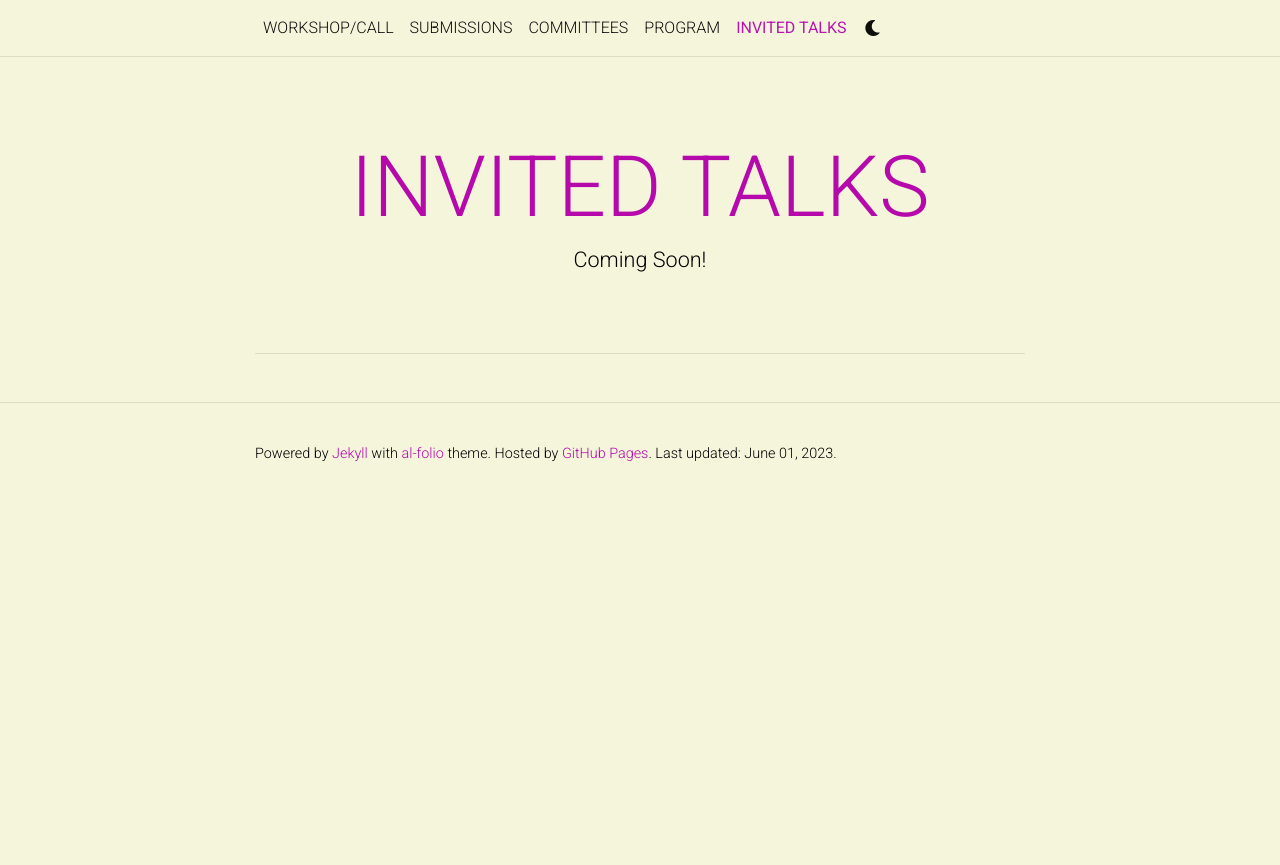
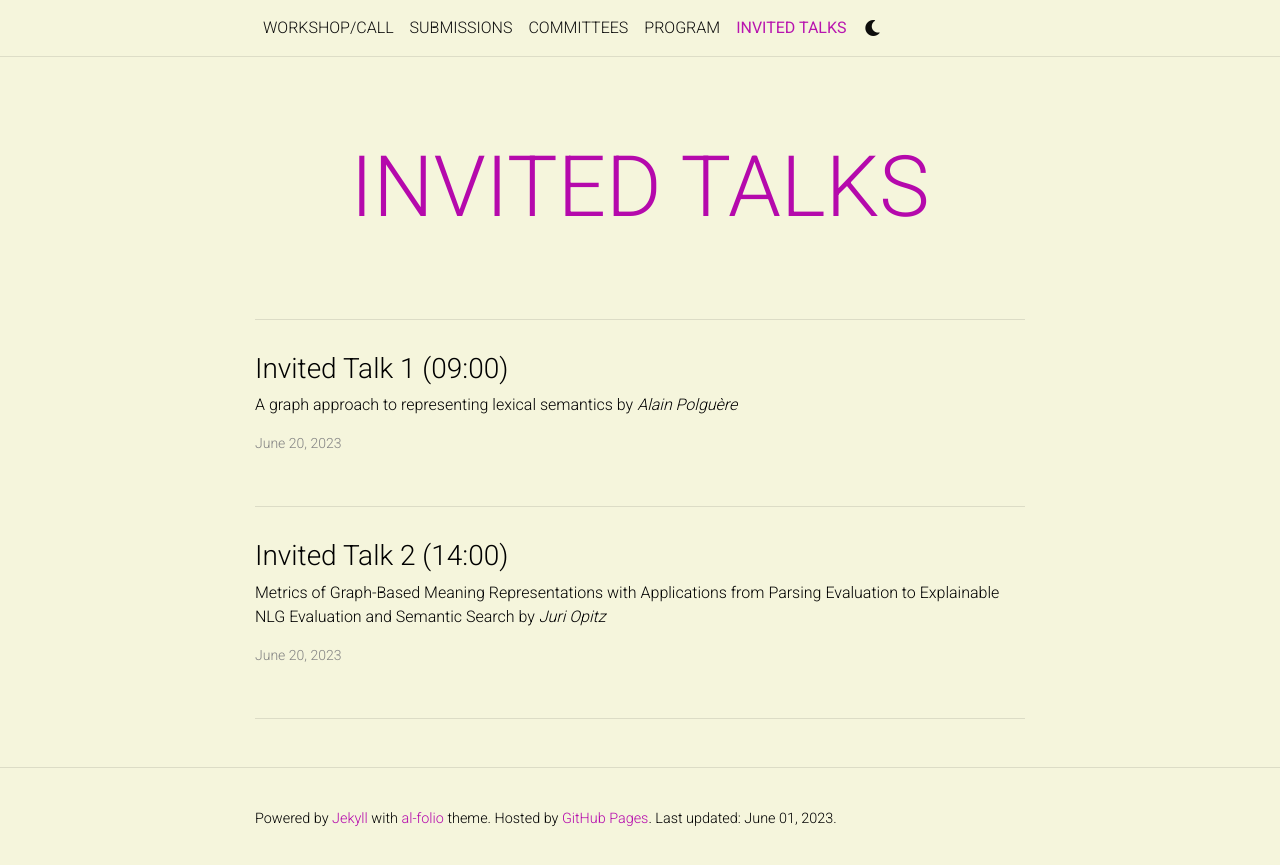
Before and after one commit to nschneid/DMR2023.github.io, a Jekyll site: the page built from invited_talks/index.html, in a window 1280 px wide. Shown: the top 865 px of the page. Built offline with Jekyll 4.4.1, drawn with Linux system fonts in a browser that asks for light colours; the list of posts is cut into pages by our own code; comment, search, counter and statistics services are not loaded; a style sheet for code colours, icons or effects is not loaded.

Commit message:
invitedtalks

```diff
--- a/_config.yml
+++ b/_config.yml
@@ -28,6 +28,7 @@ profile:
   ddls: ['Submission due', '<s>April 3, 2023</s> April 10, 2023', 'Notification of acceptance', 'May 1, 2023', 'Camera-ready deadline','June 1, 2023', 'Workshop date', 'June 20, 2023']
   address: <font color=red> All deadlines are 11:59PM UTC-12:00 (“anywhere on Earth”). </font>
 
+future: true
 
 # -----------------------------------------------------------------------------
 # Theme
@@ -122,7 +123,7 @@ bing_site_verification:  # out your bing-site-verification ID (Bing Webmaster)
 
 blog_name: INVITED TALKS # blog_name will be displayed in your blog page
 blog_nav_title: INVITED TALKS # your blog must have a title for it to be displayed in the nav bar
-blog_description: Coming Soon!
+blog_description:
 permalink: /blog/:year/:title/
 
 # Pagination
--- a/_layouts/post.html
+++ b/_layouts/post.html
@@ -19,7 +19,7 @@ layout: default
     <h1 class="post-title">{{ page.title }}</h1>
     <p class="post-meta">{{ page.date | date: "%B %-d, %Y" }}{%- if page.author -%} • {{ page.author }}{%- endif -%}{%- if page.meta -%} • {{ page.meta }}{%- endif -%}</p>
     <p class="post-tags">
-      <a href="{{ year | prepend: '/blog/' | prepend: site.baseurl}}"> <i class="fas fa-calendar fa-sm"></i> {{ year }} </a>
+      <!-- <a href="{{ year | prepend: '/blog/' | prepend: site.baseurl}}"> <i class="fas fa-calendar fa-sm"></i> {{ year }} </a> -->
       {%- if tags != "" %}
       &nbsp; &middot; &nbsp;
         {% for tag in page.tags -%}
--- a/invited_talks/index.html
+++ b/invited_talks/index.html
@@ -36,13 +36,14 @@ pagination:
   {% endif %}
 
   <ul class="post-list">
-    {% for post in paginator.posts %}
+    {% for post in paginator.posts reversed%}
 
     {% if post.external_source == blank %}
       {% assign read_time = post.content | number_of_words | divided_by: 180 | plus: 1 %}
     {% else %}
       {% assign read_time = post.feed_content | strip_html | number_of_words | divided_by: 180 | plus: 1 %}
     {% endif %}
+
     {% assign year = post.date | date: "%Y" %}
     {% assign tags = post.tags | join: "" %}
     {% assign categories = post.categories | join: "" %}
@@ -64,15 +65,15 @@ pagination:
       </h3>
       <p>{{ post.description }}</p>
       <p class="post-meta">
-        {{ read_time }} min read &nbsp; &middot; &nbsp;
+        <!-- {{ read_time }} min read &nbsp; &middot; &nbsp; -->
         {{ post.date | date: '%B %-d, %Y' }}
         {%- if post.external_source %}
         &nbsp; &middot; &nbsp; {{ post.external_source }}
         {%- endif %}
       </p>
       <p class="post-tags">
-        <a href="{{ year | prepend: '/blog/' | prepend: site.baseurl}}">
-          <i class="fas fa-calendar fa-sm"></i> {{ year }} </a>
+        <!-- <a href="{{ year | prepend: '/blog/' | prepend: site.baseurl}}">
+          <i class="fas fa-calendar fa-sm"></i> {{ year }} </a> -->
 
           {% if tags != "" %}
           &nbsp; &middot; &nbsp;
```
Also changed, not shown: _posts/2023-06-20-diagrams_副本.md (added, +10 -0 lines), _posts/2023-06-21-diagrams.md (added, +10 -0 lines), 1 other file.
